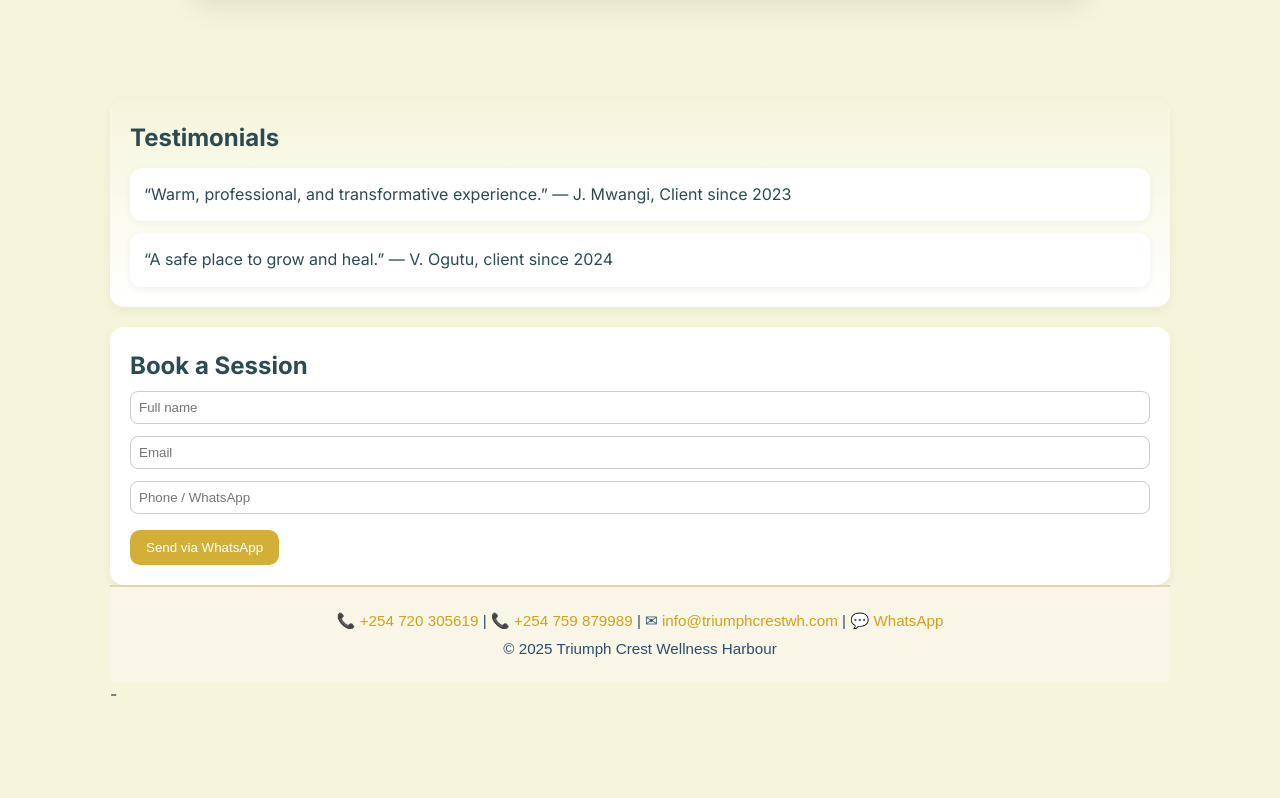
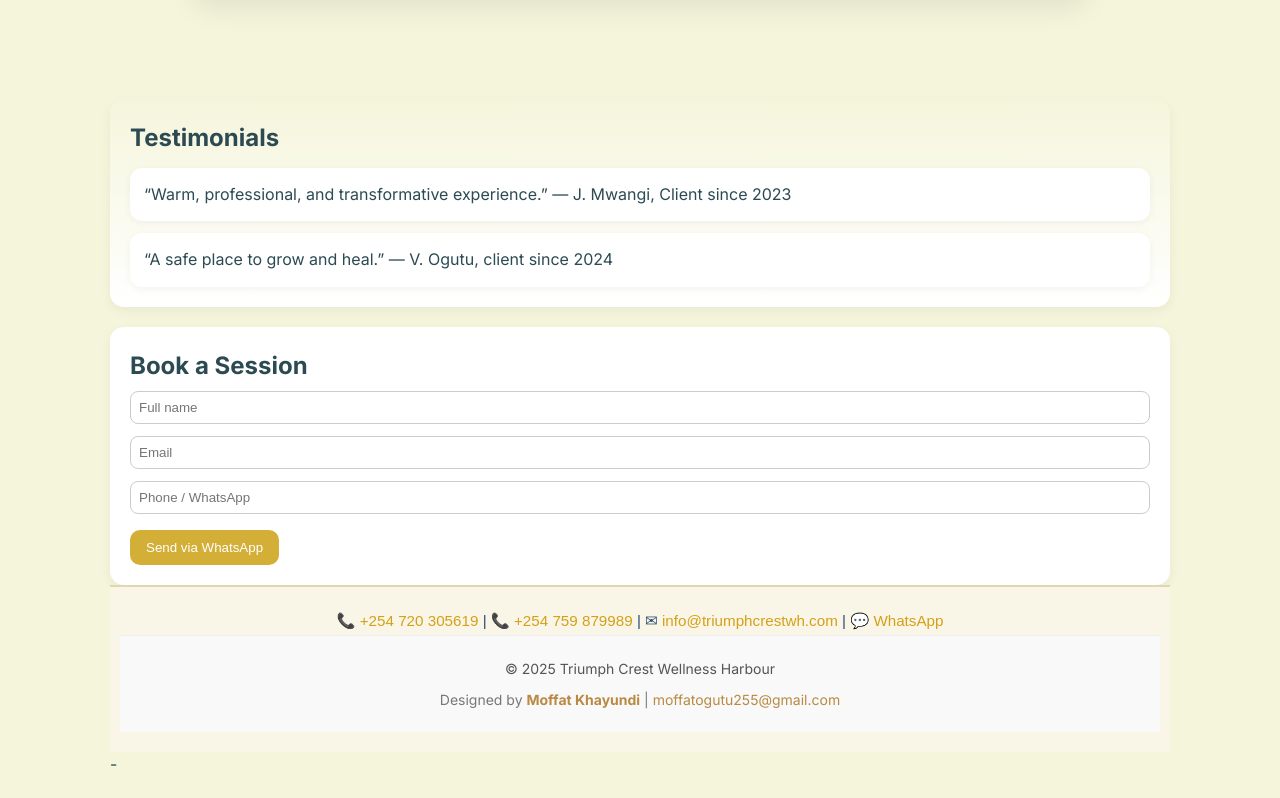
Before and after one commit to MOFFAT-254/-Triumph-Crest-Wellness, a plain HTML site: page index.html in a window 1280 px wide. Shown: the part 1598-2396 px from the top of the page. Before the commit the page ends 2326 px from the top, so only its background shows below. Drawn offline with Linux system fonts and the light colour scheme.

Commit message:
Update footer with contact information and styling

```diff
--- a/index.html
+++ b/index.html
@@ -328,9 +328,33 @@
                       📞 <a href="tel:+254759879989">+254 759 879989</a> |
                           ✉ <a href="mailto:info@triumphcrestwh.com">info@triumphcrestwh.com</a> |
                               💬 <a href="https://wa.me/254720305619" target="_blank">WhatsApp</a>
-                                </p>
-                                  <p>© 2025 Triumph Crest Wellness Harbour</p>
-                                  </footer>-
+              </p>
+                 <footer style="
+  text-align:center;
+  padding:20px 10px;
+  font-family: 'Inter', sans-serif;
+  font-size:14px;
+  color:#555;
+  background:#f9f9f9;
+  border-top:1px solid #eee;
+">
+  <div style="margin-bottom:6px;">
+    © 2025 Triumph Crest Wellness Harbour
+  </div>
+  <div>
+    <span style="color:#777;">Designed by </span>
+    <strong style="color:#b88a44;">Moffat Khayundi</strong>
+    <span style="color:#777;"> | </span>
+    <a href="mailto:moffatogutu255@gmail.com" style="
+      color:#b88a44;
+      text-decoration:none;
+      transition: color 0.3s;
+    " onmouseover="this.style.color='#996633'" onmouseout="this.style.color='#b88a44'">
+      moffatogutu255@gmail.com
+    </a>
+  </div>
+                 </footer>
+            </footer>-
 
       </div>
 
```
